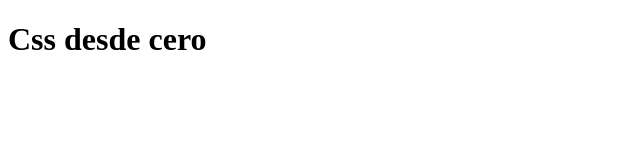
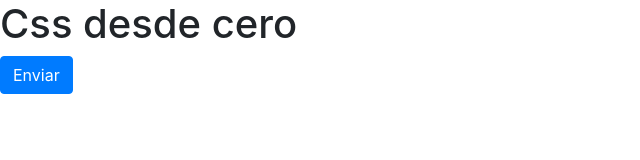
Before and after one commit to Abisoft77/tareas, a plain HTML site: page index.html in a window 1280 px wide. Shown: the whole page, without its empty margins (0-640 px from the left). Drawn offline with nearby package versions, Linux system fonts and the light colour scheme.

Commit message:
Agregando Bootstrap

```diff
--- a/index.html
+++ b/index.html
@@ -3,9 +3,10 @@
   <head>
     <meta http-equiv="content-type" content="text/html; charset=utf-8" />
     <title>Aprendiendo Css</title>
-
+    <link rel="stylesheet" href="https://stackpath.bootstrapcdn.com/bootstrap/4.5.0/css/bootstrap.min.css" integrity="sha384-9aIt2nRpC12Uk9gS9baDl411NQApFmC26EwAOH8WgZl5MYYxFfc+NcPb1dKGj7Sk" crossorigin="anonymous">
   </head>
   <body>
     <h1>Css desde cero</h1>
+    <button class="btn btn-primary">Enviar</button>
   </body>
 </html>
```
